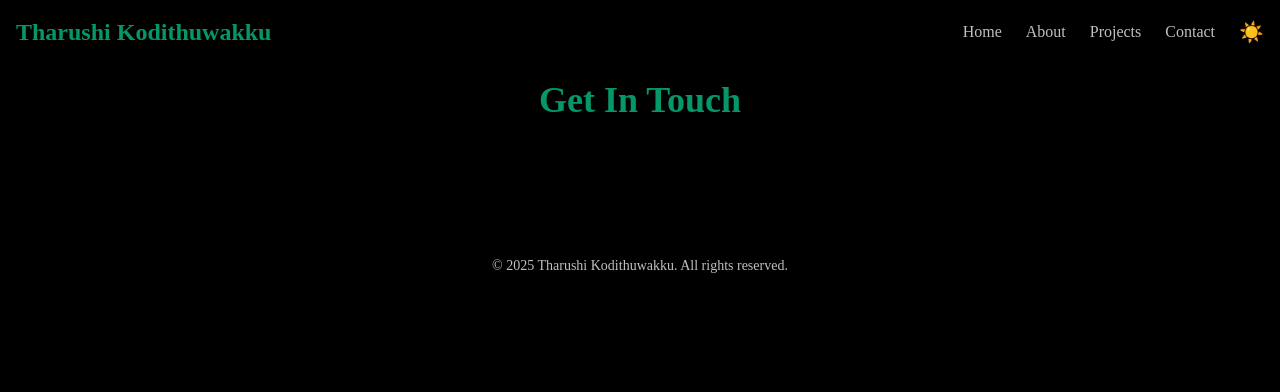
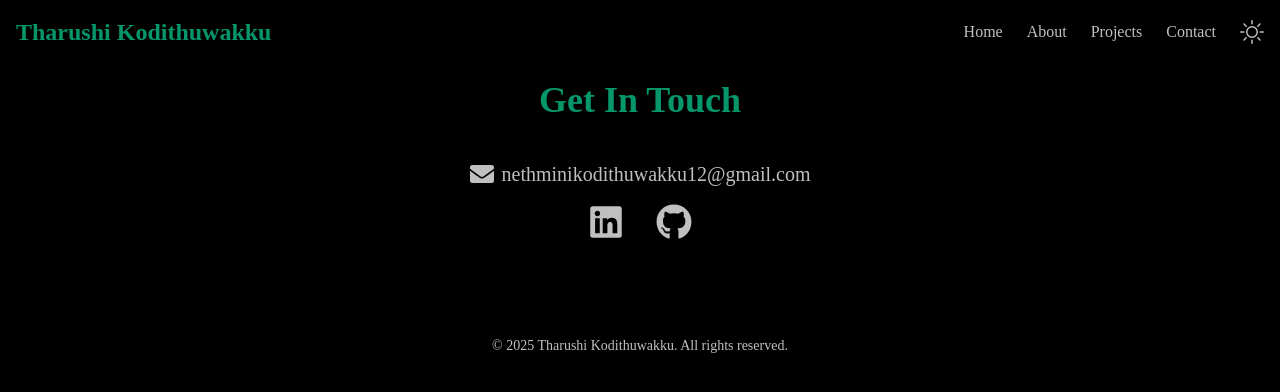
Before and after one commit to ICT-Courses/ict2233-ca-02-Tharuu003, a React (Vite) app: page /contact in a window 1280 px wide. Shown: the top 392 px of the page. Built offline with nearby package versions, Linux system fonts and the light colour scheme.

Commit message:
Update the Contact page
Contact details added

```diff
--- a/src/components/Navbar.jsx
+++ b/src/components/Navbar.jsx
@@ -1,6 +1,8 @@
 import React, { useContext } from "react";
 import { Link } from "react-router-dom";
 import { ThemeContext } from "../context/ThemeContext.jsx"; // ✅ Correct relative path
+import { BsSun, BsMoon } from "react-icons/bs";
+
 
 const Navbar = () => {
   const { theme, toggleTheme } = useContext(ThemeContext);
@@ -46,11 +48,12 @@ const Navbar = () => {
           {/* Theme Toggle Button */}
           <button
             onClick={toggleTheme}
-            className="text-xl"
+            className="text-2xl"
             style={{ color: `var(--text-color)` }}
           >
-            {theme === "dark" ? "☀️" : "🌙"}
+            {theme === "dark" ? <BsSun /> : <BsMoon />}
           </button>
+
         </div>
       </div>
     </nav>
--- a/src/pages/Contact.jsx
+++ b/src/pages/Contact.jsx
@@ -1,16 +1,33 @@
-// src/pages/Contact.jsx
 import React from 'react';
+import { FaLinkedin, FaGithub, FaEnvelope } from 'react-icons/fa';
 
 const Contact = () => {
-    // Your component logic and JSX for the contact page go here
     return (
         <section id="contact" className="py-20 px-4 bg-black text-silver">
             <div className="container mx-auto text-center">
                 <h2 className="text-4xl font-bold mb-10 text-green-600">Get In Touch</h2>
-                {/* Add your contact form and links here */}
+
+                {/* Email Address */}
+                <a href="mailto:nethminikodithuwakku12@gmail.com" className="flex items-center justify-center space-x-2 text-xl text-silver hover:text-green-600 transition-colors mb-4">
+                    <FaEnvelope className="text-2xl" />
+                    <span>nethminikodithuwakku12@gmail.com</span>
+                </a>
+
+                {/* Social Media Icons */}
+                <div className="flex justify-center space-x-8">
+                    {/* LinkedIn */}
+                    <a href="https://www.linkedin.com/in/tharushi-kodithuwakku-bb5432316?utm_source=share&utm_campaign=share_via&utm_content=profile&utm_medium=android_app" target="_blank" rel="noopener noreferrer" className="text-4xl text-silver hover:text-green-600 transition-colors">
+                        <FaLinkedin />
+                    </a>
+
+                    {/* GitHub */}
+                    <a href="https://github.com/Tharuu003" target="_blank" rel="noopener noreferrer" className="text-4xl text-silver hover:text-green-600 transition-colors">
+                        <FaGithub />
+                    </a>
+                </div>
             </div>
         </section>
     );
 };
 
-export default Contact; // This line is crucial!
+export default Contact;
```
